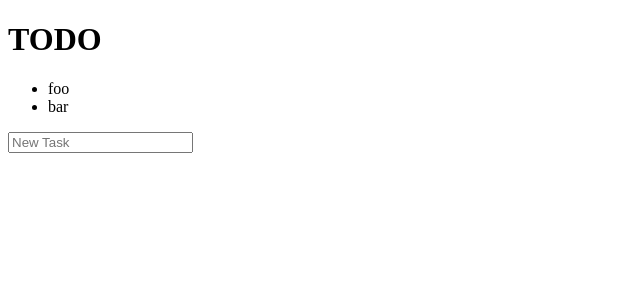
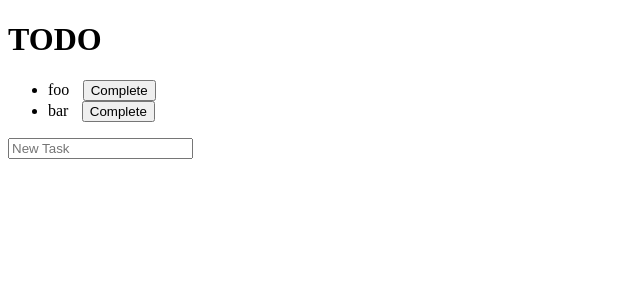
Before and after one commit to hoto17296/vue3-practice, a Vue app in the folder frontend/: page / in a window 1280 px wide. Shown: the top 300 px of the page, without its empty margins (0-640 px from the left). Built offline with nearby package versions, Linux system fonts and the light colour scheme.

Commit message:
delete todo

```diff
--- a/frontend/src/components/Todo.vue
+++ b/frontend/src/components/Todo.vue
@@ -9,12 +9,16 @@ function onSubmit(event) {
   event.target.title.value = ''
   if (title) addTodo(title)
 }
+
+function onComplete(item) {
+  deleteTodo(item)
+}
 </script>
 
 <template>
   <ul>
     <li v-for="item in todo.list">
-      <TodoItem v-bind="item"></TodoItem>
+      <TodoItem v-bind="item" @complete="onComplete(item)"></TodoItem>
     </li>
   </ul>
   <form @submit.prevent="onSubmit">
--- a/frontend/src/components/TodoItem.vue
+++ b/frontend/src/components/TodoItem.vue
@@ -1,11 +1,21 @@
 <script setup lang="ts">
 import type { TodoItem } from '@/types/todo'
 
+interface Emits {
+  (e: 'complete'): void
+}
+
 defineProps<TodoItem>()
+const emit = defineEmits<Emits>()
 </script>
 
 <template>
   <span>{{ title }}</span>
+  <button type="button" @click="emit('complete')">Complete</button>
 </template>
 
-<style scoped></style>
+<style scoped>
+button {
+  margin-left: 1em;
+}
+</style>
--- a/frontend/src/composable/todo.ts
+++ b/frontend/src/composable/todo.ts
@@ -11,7 +11,9 @@ export default function () {
     todo.list.push({ title: item })
   }
 
-  function deleteTodo(index: number) {
+  function deleteTodo(item: TodoItem) {
+    const index = todo.list.indexOf(item)
+    if (index < 0) throw new Error('Unkown item')
     todo.list.splice(index, 1)
   }
 
```
